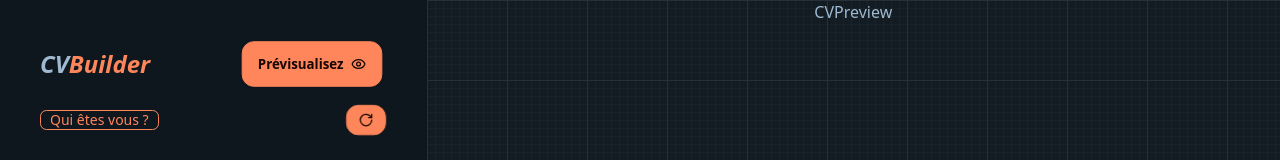
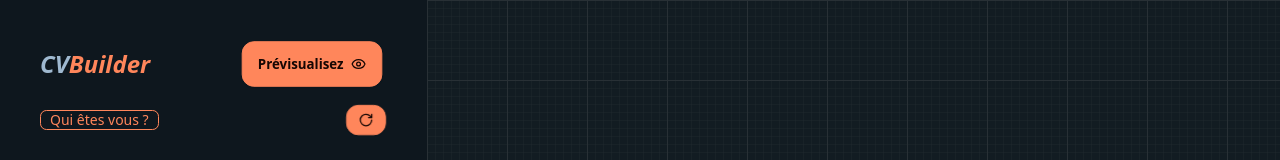
Before and after one commit to noelfoka/cd-pdf-creator, a Next.js app: page / in a window 1280 px wide. Shown: the top 160 px of the page. Built offline with nearby package versions, Linux system fonts and the light colour scheme.

Commit message:
start cv preview

```diff
--- a/app/components/CVPreview.tsx
+++ b/app/components/CVPreview.tsx
@@ -8,7 +8,11 @@ type Props = {
 
 const CVPreview: React.FC<Props> = ({personalDetails, file}) => {
   return (
-    <div>CVPreview</div>
+    <div className={`flex p-16 w-[950px] h-[1200px] shadow-lg`}>
+
+      <div className='flex flex-col w-1/3'></div>
+
+    </div>
   )
 }
 
--- a/app/page.tsx
+++ b/app/page.tsx
@@ -50,7 +50,7 @@ export default function Home() {
 
           <div className='w-2/3 h-full bg-base-100 bg-[url("/file.svg")] bg-cover bg-center scroolable-preview'>
             <div className="flex justify-center items-center">
-              <CVPreview />
+              <CVPreview personalDetails={personalDetails} file={file} />
             </div>
           </div>
         </section>
```
